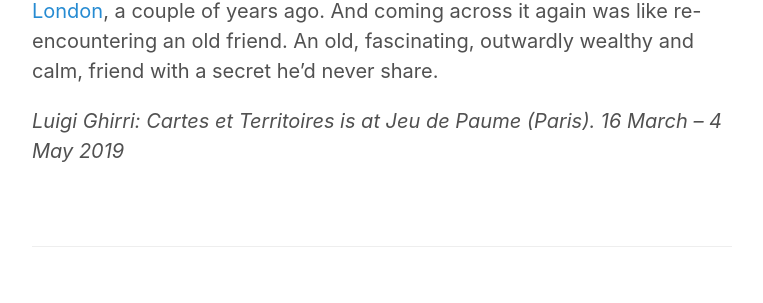
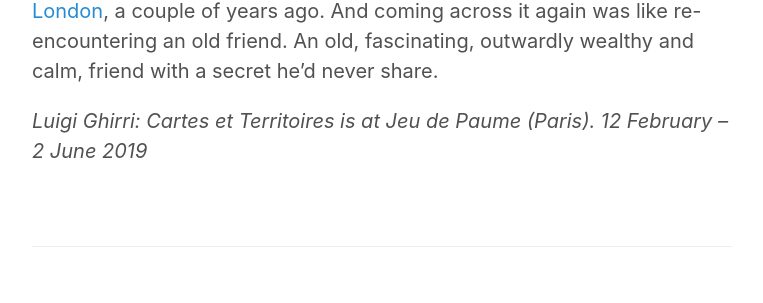
Before and after one commit to JMDKC/jmdkc.github.io, a Jekyll site: the page built from _posts/2019-03-24-ghirri-paume.md, in a window 1280 px wide and 900 px high, scrolled down 2528 px. Shown: the part 281-584 px from the top of the window, without its empty margins (258-1021 px from the left). Built offline with Jekyll 4.4.1, drawn with Linux system fonts in a browser that asks for light colours.

Commit message:
updated posts

```diff
--- a/_posts/2019-03-24-ghirri-paume.md
+++ b/_posts/2019-03-24-ghirri-paume.md
@@ -27,4 +27,4 @@ Here’s a typical example: *Modena 1973*, shot in Ghirri’s hometown. Again, w
 
 I first saw that photo (and first heard that Ghirri was getting a retrospective in the Jeu de Paume) in [a great show at M&L Fine Arts in London](http://www.mlfineart.com/portfolio/homage-to-luigi-ghirri/), a couple of years ago. And coming across it again was like re-encountering an old friend. An old, fascinating, outwardly wealthy and calm, friend with a secret he’d never share.
 
-*Luigi Ghirri: Cartes et Territoires is at Jeu de Paume (Paris).  16 March – 4 May 2019*
+*Luigi Ghirri: Cartes et Territoires is at Jeu de Paume (Paris). 12 February – 2 June 2019*
```
Also changed, not shown: _posts/2019-03-17-apostol-mor.md (+1 -1 lines).
